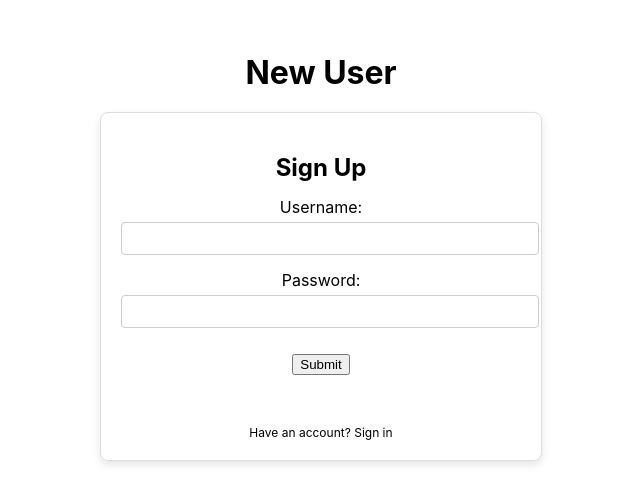
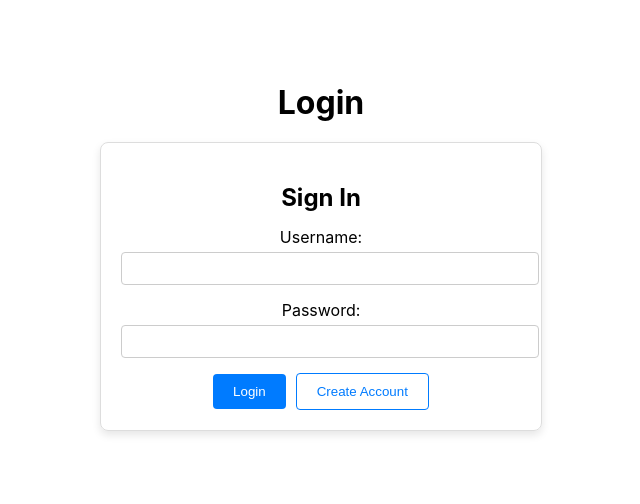
Before and after one commit to jeffreyli2002/CloudTesting, a React (Create React App) app: page / in a window 1280 px wide. Shown: the part 164-668 px from the top of the page, without its empty margins (319-959 px from the left). Built offline with nearby package versions, Linux system fonts and the light colour scheme.

Commit message:
commit change
Had to install additional files react-router-dom for the code to work. Searched up and implemented Routes to test going into a new page.

```diff
--- a/package.json
+++ b/package.json
@@ -8,6 +8,7 @@
     "@testing-library/user-event": "^13.5.0",
     "react": "^18.3.1",
     "react-dom": "^18.3.1",
+    "react-router-dom": "^6.27.0",
     "react-scripts": "5.0.1",
     "web-vitals": "^2.1.4"
   },
--- a/src/App.js
+++ b/src/App.js
@@ -1,16 +1,17 @@
-import logo from './logo.svg';
-import './App.css';
 import React from 'react';
-import { BrowserRouter as Router, Route, Routes, Link } from "react-router-dom";
+import { BrowserRouter, Routes, Route } from 'react-router-dom';
+import LoginComponent from './LoginComponent';
+import NewUserFormatted from './NewUserFormatted';
 
-import NewUserFormatted from './NewUserFormatted'
-
-function App(){
-  return(
-    <div className="App">
-      <NewUserFormatted />
-    </div>
-  )
+function App() {
+  return (
+    <BrowserRouter>
+      <Routes>
+        <Route path="/" element={<LoginComponent />} />
+        <Route path="/new-user" element={<NewUserFormatted />} />
+      </Routes>
+    </BrowserRouter>
+  );
 }
 
 export default App;
--- a/src/LoginComponent.js
+++ b/src/LoginComponent.js
@@ -1,6 +1,8 @@
 import React, { useState } from 'react';
+import { useNavigate } from 'react-router-dom';
 
 const LoginComponent = () => {
+    const navigate = useNavigate();
     const [loginCredentials, setLoginCredentials] = useState({ username: '', password: '' });
 
     const handleLoginChange = (e) => {
@@ -11,12 +13,10 @@ const LoginComponent = () => {
     const handleLoginSubmit = (e) => {
         e.preventDefault();
         console.log('Login Attempted:', loginCredentials);
-        // Add your login logic here
     };
 
     const handleCreateAccountClick = () => {
-        console.log('Create Account button clicked');
-        // Add your create account logic or navigation here
+        navigate('/new-user');
     };
 
     return (
```
Also changed, not shown: 1 other file (tests, documents, lock files or other folders).
